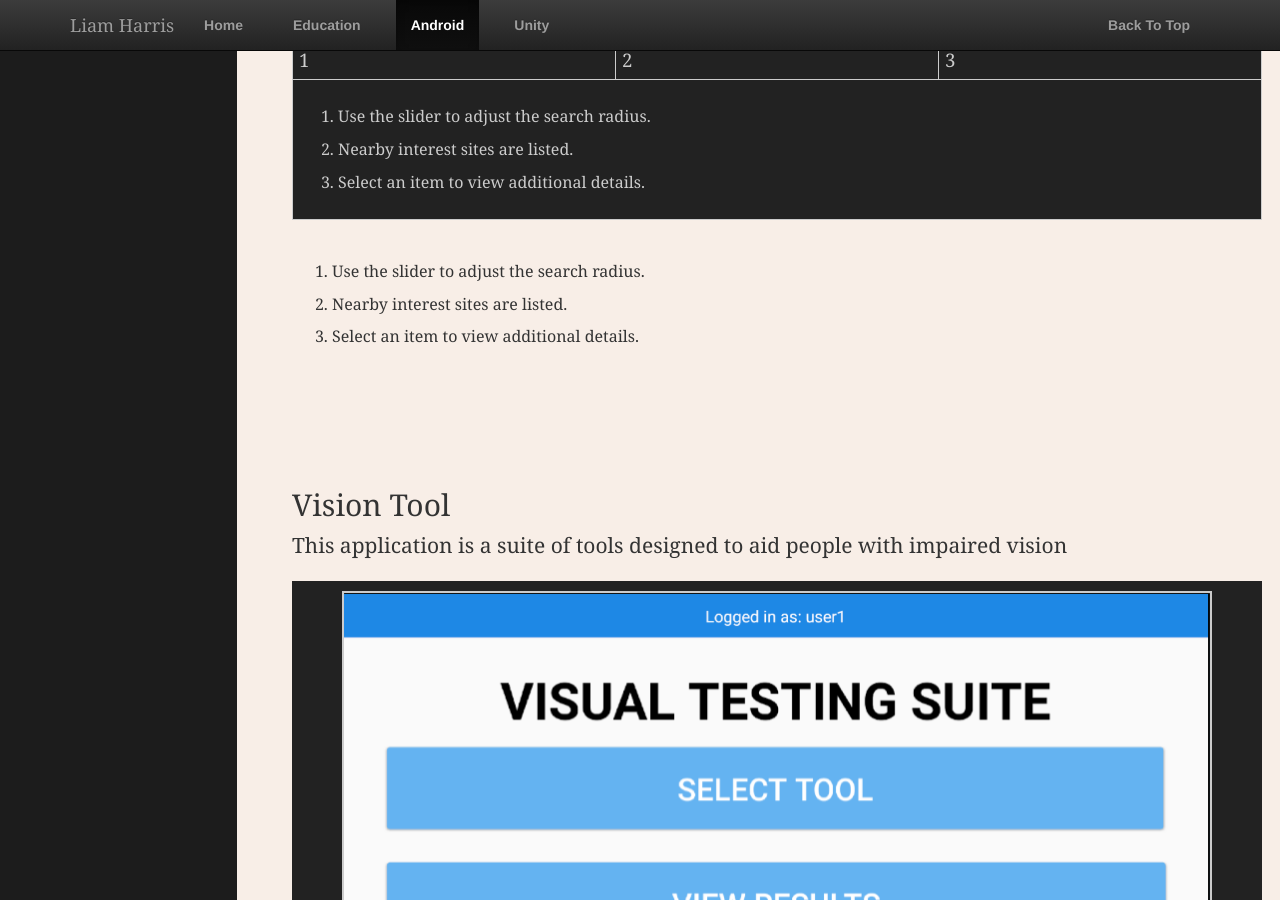
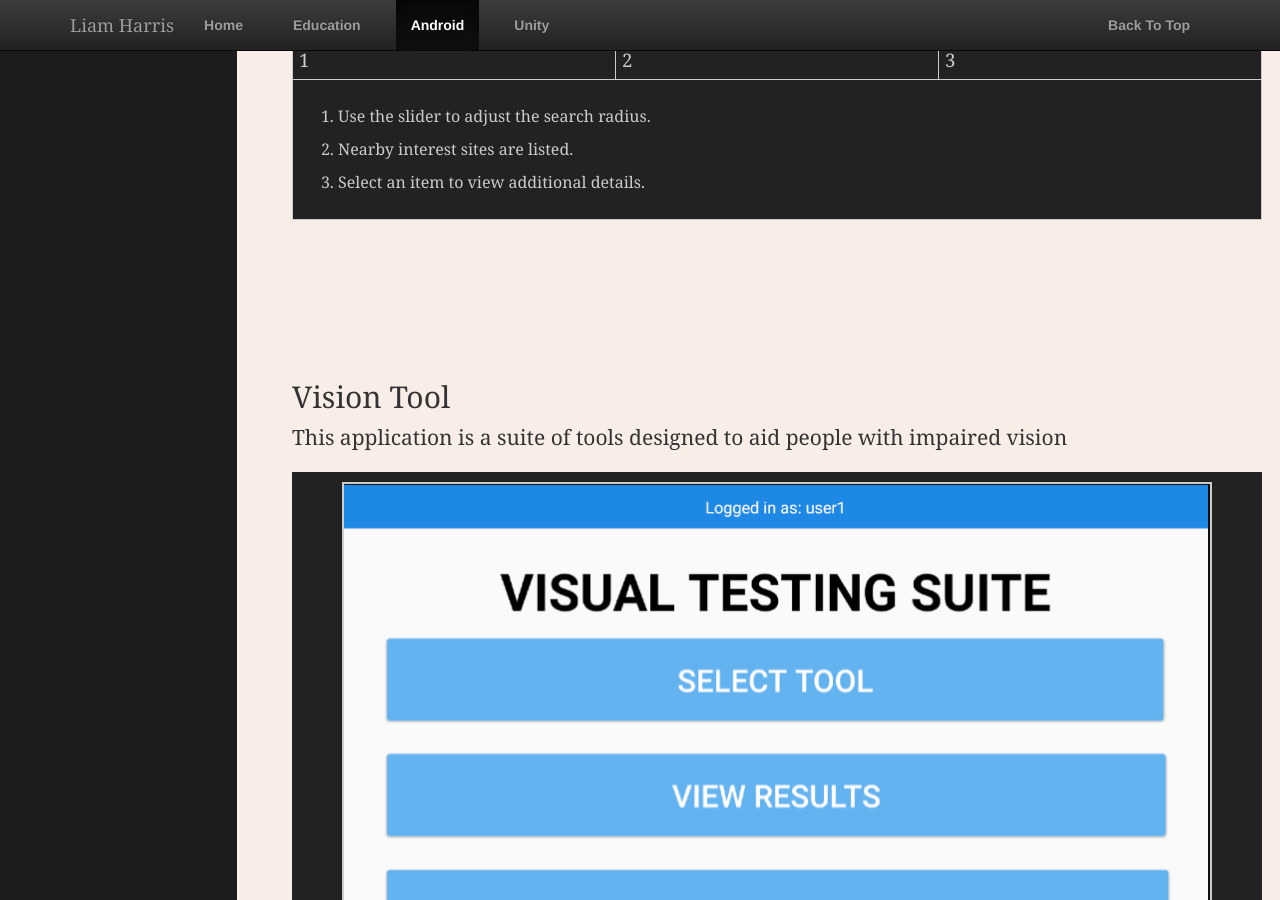
Before and after one commit to harrl7/harrl7.github.io, a Jekyll site: the page built from android/index.html, in a window 1280 px wide and 900 px high, scrolled down 1023 px. Built offline with Jekyll 4.4.1, drawn with Linux system fonts in a browser that asks for light colours.

Commit message:
rm old description

```diff
--- a/android/index.html
+++ b/android/index.html
@@ -72,23 +72,6 @@ title: Android
 			</tr>
 
 		</table>
-
-
-
-
-		<ol class="Fig_Caption_List">
-			<li>
-				Use the slider to adjust the search radius.
-			</li>
-
-			<li>
-				Nearby interest sites are listed.
-			</li>
-
-			<li>
-				Select an item to view additional details.
-			</li>
-		</ol>
 
 	</article>
 
```
